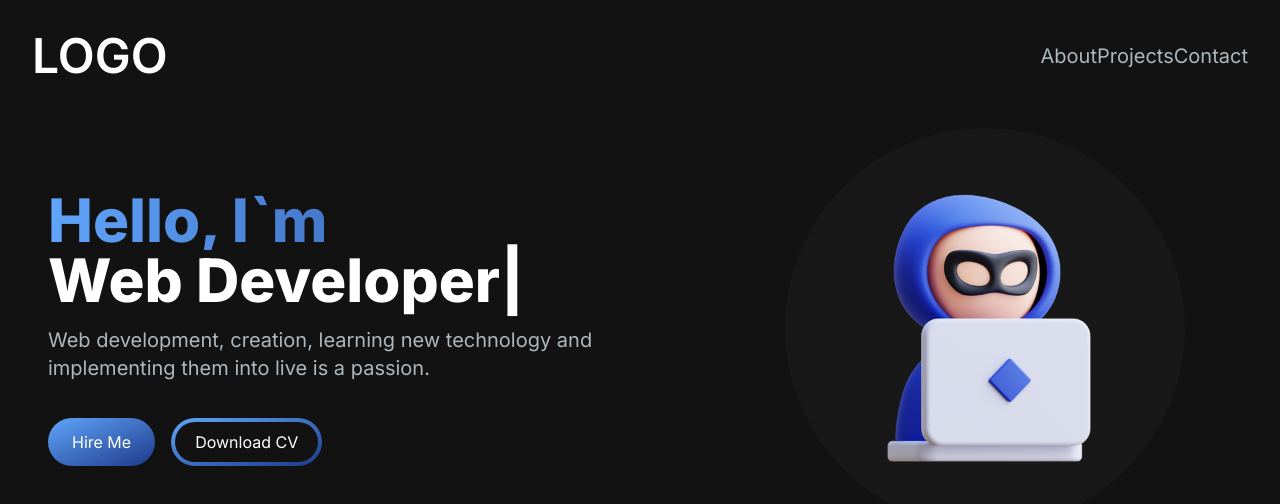
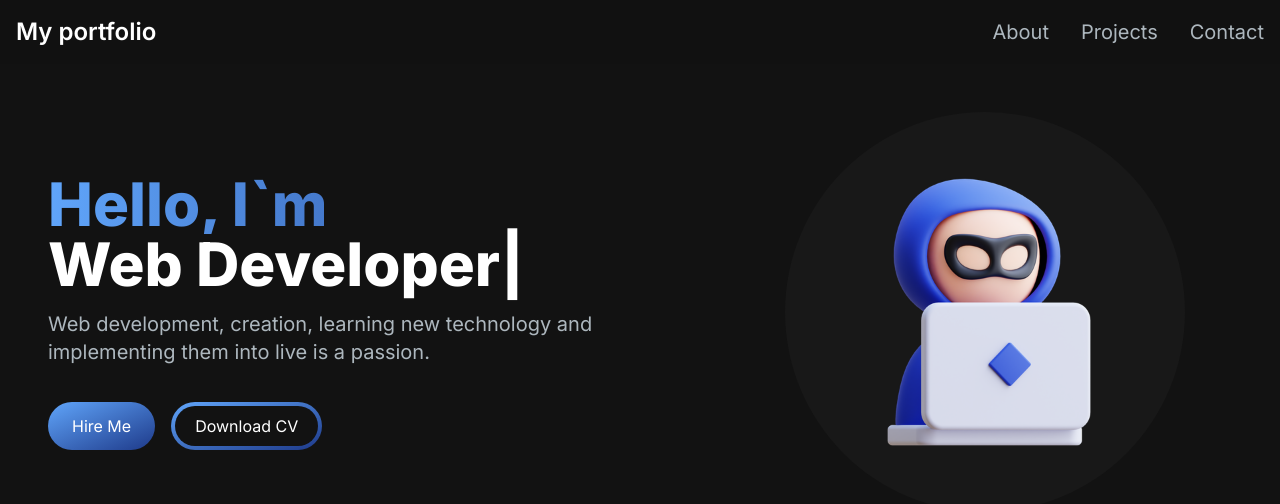
Before and after one commit to Saoa35/my-portfolio-website, a Next.js app: page / in a window 1280 px wide. Shown: the top 504 px of the page. Built offline with nearby package versions, Linux system fonts and the light colour scheme.

Commit message:
+ installed heroicons

```diff
--- a/package.json
+++ b/package.json
@@ -9,6 +9,7 @@
     "lint": "next lint"
   },
   "dependencies": {
+    "@heroicons/react": "^2.0.18",
     "autoprefixer": "10.4.15",
     "eslint": "8.49.0",
     "eslint-config-next": "13.4.19",
--- a/src/app/components/NavBar.jsx
+++ b/src/app/components/NavBar.jsx
@@ -20,13 +20,13 @@
 
 export const NavBar = () => {
   return (
-    <nav>
-      <div className="flex flex-wrap items-center justify-between mx-auto p-8">
-        <Link className="text-5xl text-white font-semibold" href="/">
-          LOGO
+    <nav className="fixed top-0 left-0 right-0 z-10 bg-[#121212] bg-opacity-90">
+      <div className="flex flex-wrap items-center justify-between mx-auto p-4">
+        <Link className="text-lg md:text-2xl text-white font-semibold" href="/">
+          My portfolio
         </Link>
         <div className="menu hidden md:block md:w-auto" id="navbar">
-          <ul className="flex">
+          <ul className="flex md:flex-row p-4 md:p-0 md:space-x-8 mt-0">
             {navLinks.map((link, id) => (
               <li key={id}>
                 <NavLink href={link.path} title={link.title} />
--- a/src/app/page.js
+++ b/src/app/page.js
@@ -6,7 +6,7 @@
   return (
     <main className="flex min-h-screen flex-col bg-[#121212]">
       <NavBar />
-      <div className="container mx-auto px-12 py-4">
+      <div className="container mt-24 mx-auto px-12 py-4">
         <HeroSection />
       </div>
     </main>
```
Also changed, not shown: 1 other file (tests, documents, lock files or other folders).
